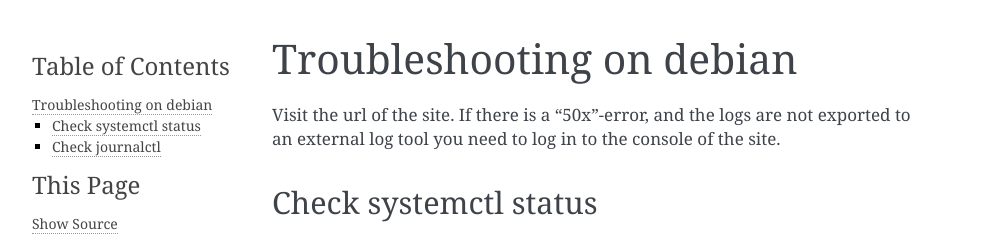
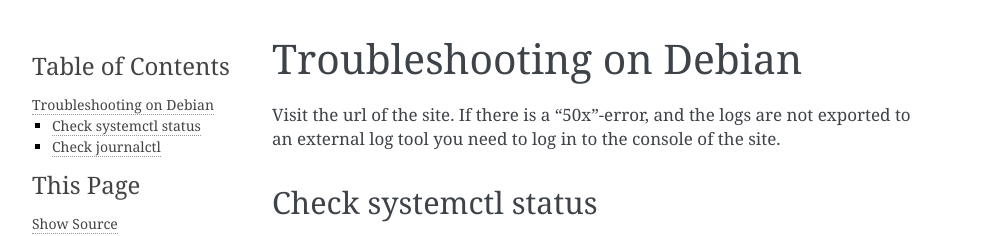
Before and after one commit to Uninett/Howitz, a Sphinx documentation site: the page built from docs/source/troubleshooting-on-debian.rst, in a window 1280 px wide. Shown: the top 236 px of the page, without its empty margins (148-1141 px from the left). Built offline with Sphinx 7.4.7, drawn with Linux system fonts in a browser that asks for light colours.

```diff
--- a/docs/source/troubleshooting-on-debian.rst
+++ b/docs/source/troubleshooting-on-debian.rst
@@ -1,5 +1,5 @@
 =========================
-Troubleshooting on debian
+Troubleshooting on Debian
 =========================
 
 Visit the url of the site. If there is a "50x"-error, and the logs are not
```
